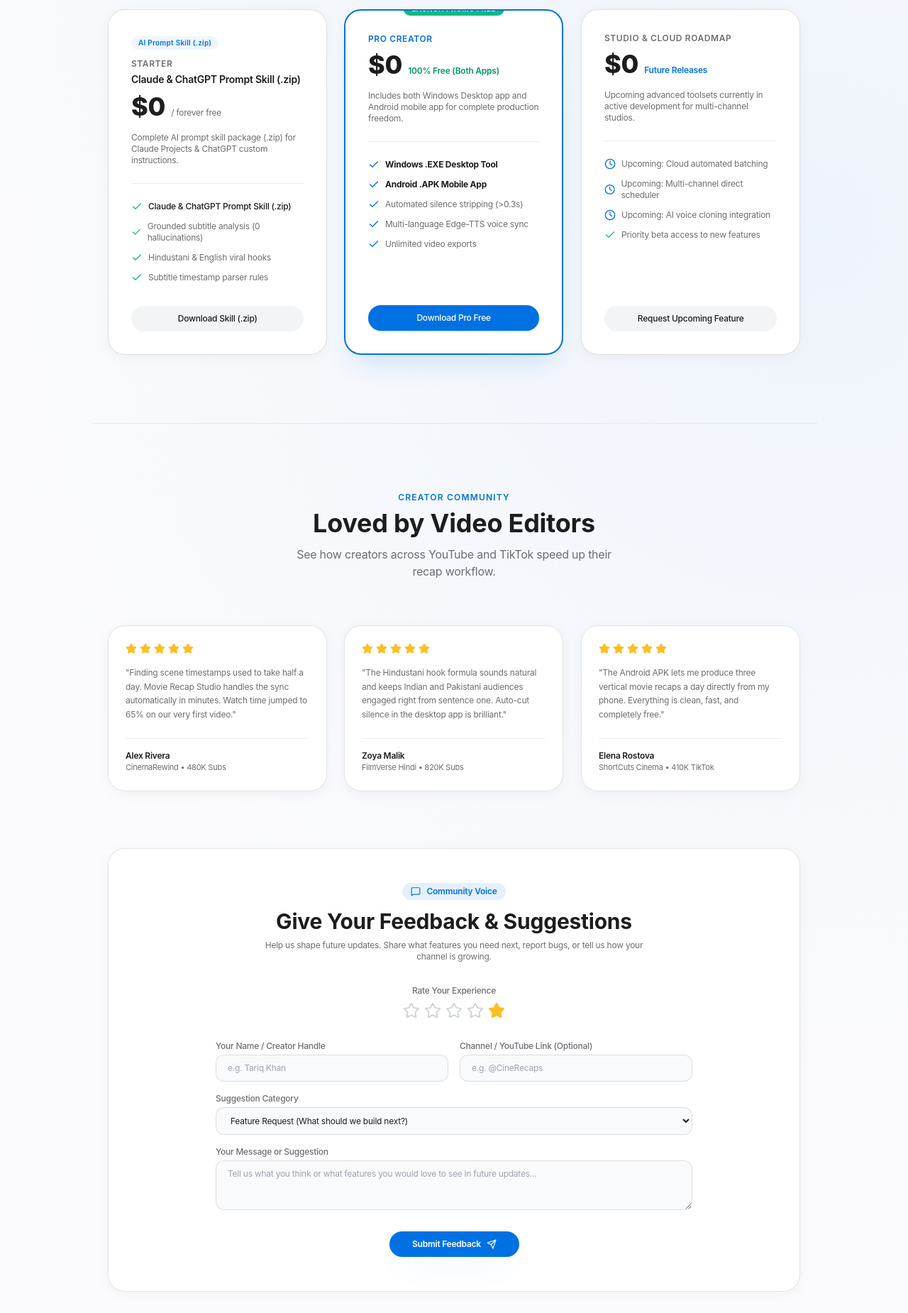
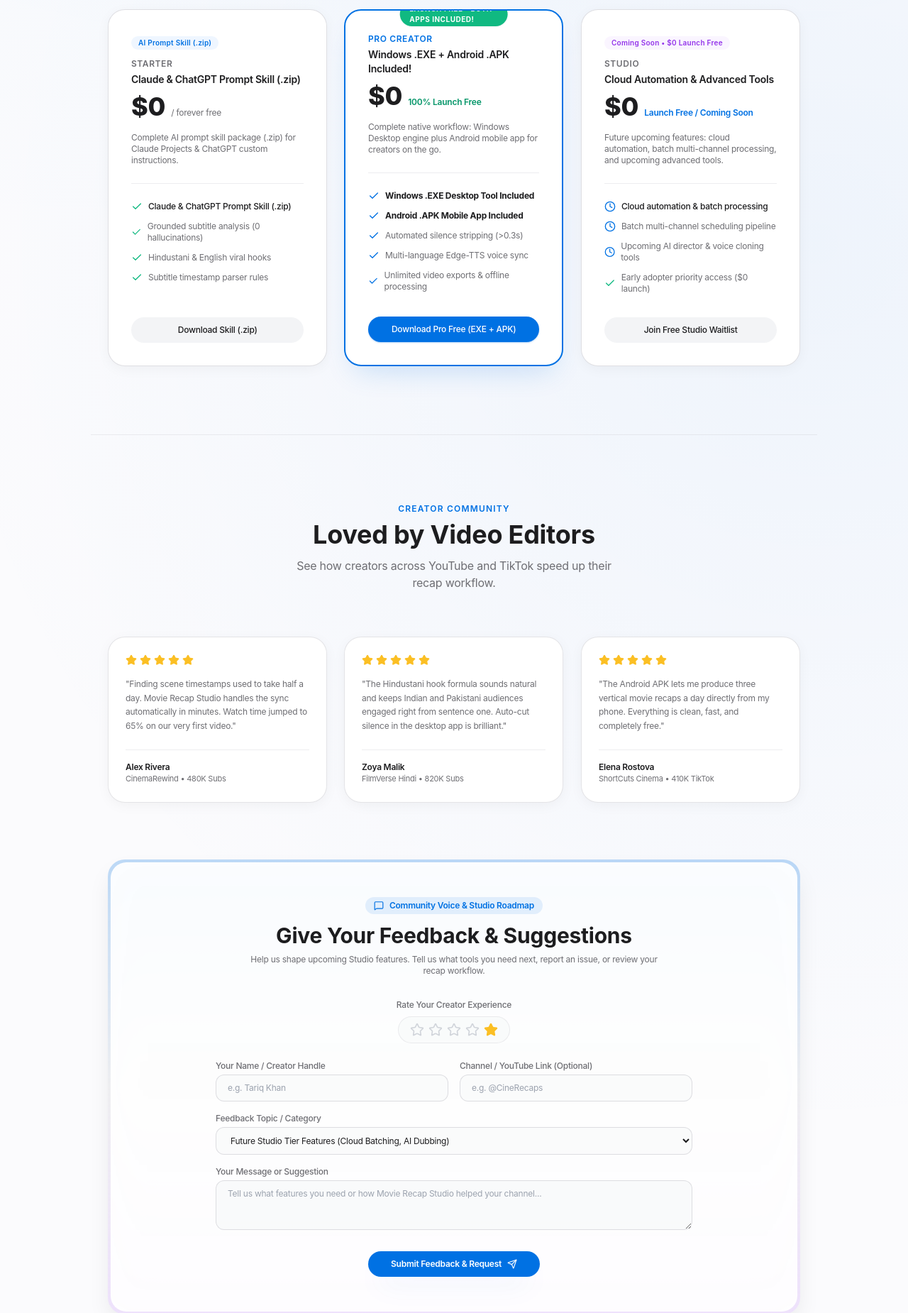
Before and after one commit to trykamran/movie-recap-studio, a plain HTML site: page website/index.html in a window 1280 px wide. Shown: the part 2233-4083 px from the top of the page at 71% size. Drawn offline with nearby package versions, Linux system fonts and the light colour scheme.

Commit message:
feat(ui): embed official app logo, update 3-tier pricing structure, and style apple animated feedback card

```diff
--- a/website/index.html
+++ b/website/index.html
@@ -505,26 +505,27 @@
 
         <!-- Pro Tier (Includes BOTH Windows EXE & Android APK) -->
         <div class="spotlight-card rounded-3xl p-8 bg-white dark:bg-apple-darkCard border-2 border-apple-blue flex flex-col justify-between shadow-apple-float relative apple-reveal stagger-2">
-          <div class="absolute -top-3 left-1/2 -translate-x-1/2 px-3 py-0.5 rounded-full text-[10px] font-bold uppercase tracking-wider bg-emerald-500 text-white shadow-sm">
-            Launch Promo Free
+          <div class="absolute -top-3 left-1/2 -translate-x-1/2 px-3.5 py-0.5 rounded-full text-[10px] font-bold uppercase tracking-wider bg-emerald-500 text-white shadow-sm">
+            Launch Free • Both Apps Included!
           </div>
           <div>
-            <div class="text-xs font-semibold text-apple-blue uppercase tracking-wider mb-2">Pro Creator</div>
+            <div class="text-xs font-semibold text-apple-blue uppercase tracking-wider mb-1">Pro Creator</div>
+            <div class="text-sm font-semibold text-apple-textPrimary dark:text-white mb-2">Windows .EXE + Android .APK Included!</div>
             <div class="flex items-baseline mb-4">
               <span class="text-4xl font-extrabold text-apple-textPrimary dark:text-white">$0</span>
-              <span class="text-xs text-emerald-600 dark:text-emerald-400 font-semibold ml-2">100% Free (Both Apps)</span>
+              <span class="text-xs text-emerald-600 dark:text-emerald-400 font-semibold ml-2">100% Launch Free</span>
             </div>
             <p class="text-xs text-apple-textSecondary dark:text-gray-400 mb-6">
-              Includes both Windows Desktop app and Android mobile app for complete production freedom.
+              Complete native workflow: Windows Desktop engine plus Android mobile app for creators on the go.
             </p>
             <ul class="text-xs text-apple-textSecondary dark:text-gray-400 space-y-3 border-t border-apple-borderLight/40 dark:border-apple-darkBorder/40 pt-6">
               <li class="flex items-center space-x-2">
                 <i data-lucide="check" class="w-4 h-4 text-apple-blue"></i>
-                <span class="font-bold text-apple-textPrimary dark:text-white">Windows .EXE Desktop Tool</span>
+                <span class="font-bold text-apple-textPrimary dark:text-white">Windows .EXE Desktop Tool Included</span>
               </li>
               <li class="flex items-center space-x-2">
                 <i data-lucide="check" class="w-4 h-4 text-apple-blue"></i>
-                <span class="font-bold text-apple-textPrimary dark:text-white">Android .APK Mobile App</span>
+                <span class="font-bold text-apple-textPrimary dark:text-white">Android .APK Mobile App Included</span>
               </li>
               <li class="flex items-center space-x-2">
                 <i data-lucide="check" class="w-4 h-4 text-apple-blue"></i>
@@ -536,47 +537,51 @@
               </li>
               <li class="flex items-center space-x-2">
                 <i data-lucide="check" class="w-4 h-4 text-apple-blue"></i>
-                <span>Unlimited video exports</span>
+                <span>Unlimited video exports & offline processing</span>
               </li>
             </ul>
           </div>
           <a href="#downloads" class="apple-btn mt-8 block w-full py-2.5 rounded-full text-xs font-medium text-center bg-apple-blue hover:bg-apple-hoverBlue text-white shadow-sm shadow-apple-blue/30">
-            Download Pro Free
+            Download Pro Free (EXE + APK)
           </a>
         </div>
 
         <!-- Studio Tier (Future Features / Coming Soon) -->
         <div class="spotlight-card rounded-3xl p-8 bg-white dark:bg-apple-darkCard border border-apple-borderLight/70 dark:border-apple-darkBorder flex flex-col justify-between shadow-apple-soft hover:shadow-apple-card transition-all apple-reveal stagger-3">
           <div>
-            <div class="text-xs font-semibold text-apple-textSecondary dark:text-gray-400 uppercase tracking-wider mb-2">Studio & Cloud Roadmap</div>
+            <div class="inline-flex items-center px-2.5 py-0.5 rounded-full text-[10px] font-semibold tracking-wide bg-purple-50 text-purple-600 dark:bg-purple-950/40 dark:text-purple-300 mb-3">
+              Coming Soon • $0 Launch Free
+            </div>
+            <div class="text-xs font-semibold text-apple-textSecondary dark:text-gray-400 uppercase tracking-wider mb-1">Studio</div>
+            <div class="text-sm font-semibold text-apple-textPrimary dark:text-white mb-2">Cloud Automation & Advanced Tools</div>
             <div class="flex items-baseline mb-4">
               <span class="text-4xl font-extrabold text-apple-textPrimary dark:text-white">$0</span>
-              <span class="text-xs text-apple-blue font-semibold ml-2">Future Releases</span>
+              <span class="text-xs text-apple-blue font-semibold ml-2">Launch Free / Coming Soon</span>
             </div>
             <p class="text-xs text-apple-textSecondary dark:text-gray-400 mb-6">
-              Upcoming advanced toolsets currently in active development for multi-channel studios.
+              Future upcoming features: cloud automation, batch multi-channel processing, and upcoming advanced tools.
             </p>
             <ul class="text-xs text-apple-textSecondary dark:text-gray-400 space-y-3 border-t border-apple-borderLight/40 dark:border-apple-darkBorder/40 pt-6">
               <li class="flex items-center space-x-2">
                 <i data-lucide="clock" class="w-4 h-4 text-apple-blue"></i>
-                <span>Upcoming: Cloud automated batching</span>
+                <span class="font-medium text-apple-textPrimary dark:text-white">Cloud automation & batch processing</span>
               </li>
               <li class="flex items-center space-x-2">
                 <i data-lucide="clock" class="w-4 h-4 text-apple-blue"></i>
-                <span>Upcoming: Multi-channel direct scheduler</span>
+                <span>Batch multi-channel scheduling pipeline</span>
               </li>
               <li class="flex items-center space-x-2">
                 <i data-lucide="clock" class="w-4 h-4 text-apple-blue"></i>
-                <span>Upcoming: AI voice cloning integration</span>
+                <span>Upcoming AI director & voice cloning tools</span>
               </li>
               <li class="flex items-center space-x-2">
                 <i data-lucide="check" class="w-4 h-4 text-emerald-500"></i>
-                <span>Priority beta access to new features</span>
+                <span>Early adopter priority access ($0 launch)</span>
               </li>
             </ul>
           </div>
           <a href="#feedback" class="apple-btn mt-8 block w-full py-2.5 rounded-full text-xs font-medium text-center bg-gray-100 dark:bg-zinc-800 hover:bg-gray-200 dark:hover:bg-zinc-700 text-apple-textPrimary dark:text-white">
-            Request Upcoming Feature
+            Join Free Studio Waitlist
           </a>
         </div>
 
@@ -657,32 +662,33 @@
 
       </div>
 
-      <!-- Integrated Community Feedback & Suggestions Form -->
-      <div id="feedback" class="spotlight-card rounded-3xl p-8 sm:p-12 bg-white dark:bg-apple-darkCard border border-apple-borderLight/60 dark:border-apple-darkBorder shadow-apple-soft apple-reveal">
+      <!-- Apple-Style Animated Community Feedback Card -->
+      <div id="feedback" class="relative rounded-3xl p-1 bg-gradient-to-b from-apple-blue/25 via-apple-borderLight/30 to-purple-500/15 dark:from-apple-blue/35 dark:via-apple-darkBorder/40 dark:to-transparent shadow-apple-card apple-reveal">
+        <div class="spotlight-card rounded-[22px] p-8 sm:p-12 bg-white/95 dark:bg-apple-darkCard/95 backdrop-blur-xl border border-white/60 dark:border-white/10">
 
           <div class="text-center max-w-xl mx-auto mb-8">
             <div class="inline-flex items-center space-x-2 px-3 py-1 rounded-full bg-apple-blue/10 text-apple-blue text-xs font-semibold mb-3">
               <i data-lucide="message-square" class="w-3.5 h-3.5"></i>
-            <span>Community Voice</span>
+              <span>Community Voice & Studio Roadmap</span>
             </div>
             <h3 class="text-2xl sm:text-3xl font-bold text-apple-textPrimary dark:text-white">Give Your Feedback & Suggestions</h3>
             <p class="text-xs text-apple-textSecondary dark:text-gray-400 mt-2">
-            Help us shape future updates. Share what features you need next, report bugs, or tell us how your channel is growing.
+              Help us shape upcoming Studio features. Tell us what tools you need next, report an issue, or review your recap workflow.
             </p>
           </div>
 
           <!-- Feedback Form -->
           <form id="creator-feedback-form" class="max-w-2xl mx-auto space-y-4">
 
-          <!-- Star Rating Selector -->
+            <!-- Star Rating Selector with Apple Scale Physics -->
             <div class="text-center pb-2">
-            <span class="block text-xs font-medium text-apple-textSecondary dark:text-gray-400 mb-2">Rate Your Experience</span>
-            <div id="star-rating" class="inline-flex items-center space-x-1.5 cursor-pointer">
-              <i data-lucide="star" data-value="1" class="w-6 h-6 text-gray-300 hover:text-amber-400 transition-colors"></i>
-              <i data-lucide="star" data-value="2" class="w-6 h-6 text-gray-300 hover:text-amber-400 transition-colors"></i>
-              <i data-lucide="star" data-value="3" class="w-6 h-6 text-gray-300 hover:text-amber-400 transition-colors"></i>
-              <i data-lucide="star" data-value="4" class="w-6 h-6 text-gray-300 hover:text-amber-400 transition-colors"></i>
-              <i data-lucide="star" data-value="5" class="w-6 h-6 text-amber-400 fill-amber-400 transition-colors"></i>
+              <span class="block text-xs font-medium text-apple-textSecondary dark:text-gray-400 mb-2">Rate Your Creator Experience</span>
+              <div id="star-rating" class="inline-flex items-center space-x-1.5 cursor-pointer bg-gray-50/80 dark:bg-zinc-900/60 px-4 py-2 rounded-full border border-apple-borderLight/40 dark:border-apple-darkBorder/40">
+                <i data-lucide="star" data-value="1" class="w-5 h-5 text-gray-300 hover:text-amber-400 hover:scale-125 transition-all duration-200"></i>
+                <i data-lucide="star" data-value="2" class="w-5 h-5 text-gray-300 hover:text-amber-400 hover:scale-125 transition-all duration-200"></i>
+                <i data-lucide="star" data-value="3" class="w-5 h-5 text-gray-300 hover:text-amber-400 hover:scale-125 transition-all duration-200"></i>
+                <i data-lucide="star" data-value="4" class="w-5 h-5 text-gray-300 hover:text-amber-400 hover:scale-125 transition-all duration-200"></i>
+                <i data-lucide="star" data-value="5" class="w-5 h-5 text-amber-400 fill-amber-400 hover:scale-125 transition-all duration-200"></i>
               </div>
               <input type="hidden" id="selected-rating" value="5">
             </div>
@@ -690,34 +696,34 @@
             <div class="grid grid-cols-1 sm:grid-cols-2 gap-4">
               <div>
                 <label for="feedback-name" class="block text-xs font-medium text-apple-textSecondary dark:text-gray-400 mb-1">Your Name / Creator Handle</label>
-              <input type="text" id="feedback-name" required placeholder="e.g. Tariq Khan" class="w-full px-4 py-2.5 rounded-xl text-xs bg-gray-50 dark:bg-zinc-900 border border-apple-borderLight/70 dark:border-apple-darkBorder text-apple-textPrimary dark:text-white focus:outline-none focus:border-apple-blue transition-colors">
+                <input type="text" id="feedback-name" required placeholder="e.g. Tariq Khan" class="w-full px-4 py-2.5 rounded-xl text-xs bg-gray-50/80 dark:bg-zinc-900/80 border border-apple-borderLight/70 dark:border-apple-darkBorder text-apple-textPrimary dark:text-white focus:outline-none focus:ring-2 focus:ring-apple-blue/20 focus:border-apple-blue transition-all">
               </div>
 
               <div>
                 <label for="feedback-channel" class="block text-xs font-medium text-apple-textSecondary dark:text-gray-400 mb-1">Channel / YouTube Link (Optional)</label>
-              <input type="text" id="feedback-channel" placeholder="e.g. @CineRecaps" class="w-full px-4 py-2.5 rounded-xl text-xs bg-gray-50 dark:bg-zinc-900 border border-apple-borderLight/70 dark:border-apple-darkBorder text-apple-textPrimary dark:text-white focus:outline-none focus:border-apple-blue transition-colors">
+                <input type="text" id="feedback-channel" placeholder="e.g. @CineRecaps" class="w-full px-4 py-2.5 rounded-xl text-xs bg-gray-50/80 dark:bg-zinc-900/80 border border-apple-borderLight/70 dark:border-apple-darkBorder text-apple-textPrimary dark:text-white focus:outline-none focus:ring-2 focus:ring-apple-blue/20 focus:border-apple-blue transition-all">
               </div>
             </div>
 
             <div>
-            <label for="feedback-category" class="block text-xs font-medium text-apple-textSecondary dark:text-gray-400 mb-1">Suggestion Category</label>
-            <select id="feedback-category" class="w-full px-4 py-2.5 rounded-xl text-xs bg-gray-50 dark:bg-zinc-900 border border-apple-borderLight/70 dark:border-apple-darkBorder text-apple-textPrimary dark:text-white focus:outline-none focus:border-apple-blue transition-colors">
-              <option value="feature">Feature Request (What should we build next?)</option>
-              <option value="feedback">General Feedback & Experience Review</option>
+              <label for="feedback-category" class="block text-xs font-medium text-apple-textSecondary dark:text-gray-400 mb-1">Feedback Topic / Category</label>
+              <select id="feedback-category" class="w-full px-4 py-2.5 rounded-xl text-xs bg-gray-50/80 dark:bg-zinc-900/80 border border-apple-borderLight/70 dark:border-apple-darkBorder text-apple-textPrimary dark:text-white focus:outline-none focus:ring-2 focus:ring-apple-blue/20 focus:border-apple-blue transition-all">
+                <option value="future-studio">Future Studio Tier Features (Cloud Batching, AI Dubbing)</option>
+                <option value="creator-review">Creator Review & Experience Rating</option>
+                <option value="feature">Feature Request for Windows or Android App</option>
                 <option value="bug">Report an Issue or Bug</option>
-              <option value="future-studio">Future Studio Tier Suggestions</option>
               </select>
             </div>
 
             <div>
               <label for="feedback-message" class="block text-xs font-medium text-apple-textSecondary dark:text-gray-400 mb-1">Your Message or Suggestion</label>
-            <textarea id="feedback-message" required rows="3" placeholder="Tell us what you think or what features you would love to see in future updates..." class="w-full px-4 py-2.5 rounded-xl text-xs bg-gray-50 dark:bg-zinc-900 border border-apple-borderLight/70 dark:border-apple-darkBorder text-apple-textPrimary dark:text-white focus:outline-none focus:border-apple-blue transition-colors"></textarea>
+              <textarea id="feedback-message" required rows="3" placeholder="Tell us what features you need or how Movie Recap Studio helped your channel..." class="w-full px-4 py-2.5 rounded-xl text-xs bg-gray-50/80 dark:bg-zinc-900/80 border border-apple-borderLight/70 dark:border-apple-darkBorder text-apple-textPrimary dark:text-white focus:outline-none focus:ring-2 focus:ring-apple-blue/20 focus:border-apple-blue transition-all"></textarea>
             </div>
 
-          <!-- Submit Button -->
+            <!-- Submit Button with Apple Physics -->
             <div class="text-center pt-2">
               <button type="submit" class="apple-btn px-8 py-2.5 rounded-full text-xs font-semibold bg-apple-blue hover:bg-apple-hoverBlue text-white shadow-apple-float inline-flex items-center space-x-2">
-              <span>Submit Feedback</span>
+                <span>Submit Feedback & Request</span>
                 <i data-lucide="send" class="w-3.5 h-3.5"></i>
               </button>
             </div>
@@ -736,6 +742,7 @@
             <button type="button" id="feedback-reset-btn" class="mt-4 text-xs font-semibold text-apple-blue hover:underline">Submit Another Response</button>
           </div>
 
+        </div>
       </div>
 
     </section>
@@ -883,18 +890,20 @@
         });
       });
 
-      // 5. Creator Feedback Star Rating & Form Handler
-      const stars = document.querySelectorAll('#star-rating i');
+      // 8. Creator Feedback Star Rating & Form Handler
+      const starContainer = document.getElementById('star-rating');
       const ratingInput = document.getElementById('selected-rating');
       const feedbackForm = document.getElementById('creator-feedback-form');
       const feedbackSuccess = document.getElementById('feedback-success-card');
       const feedbackResetBtn = document.getElementById('feedback-reset-btn');
 
-      stars.forEach(star => {
-        star.addEventListener('click', () => {
+      starContainer?.addEventListener('click', (e) => {
+        const star = e.target.closest('[data-value]');
+        if (!star) return;
         const val = parseInt(star.getAttribute('data-value') || '5', 10);
         if (ratingInput) ratingInput.value = val;
-          stars.forEach((s, idx) => {
+        const allStars = starContainer.querySelectorAll('[data-value]');
+        allStars.forEach((s, idx) => {
           if (idx < val) {
             s.classList.add('text-amber-400', 'fill-amber-400');
             s.classList.remove('text-gray-300');
@@ -902,7 +911,6 @@
             s.classList.remove('text-amber-400', 'fill-amber-400');
             s.classList.add('text-gray-300');
           }
-          });
         });
       });
 
```
Also changed, not shown: docs/index.html (+31 -28 lines). Lines whose indentation alone changed are shown as unchanged.
